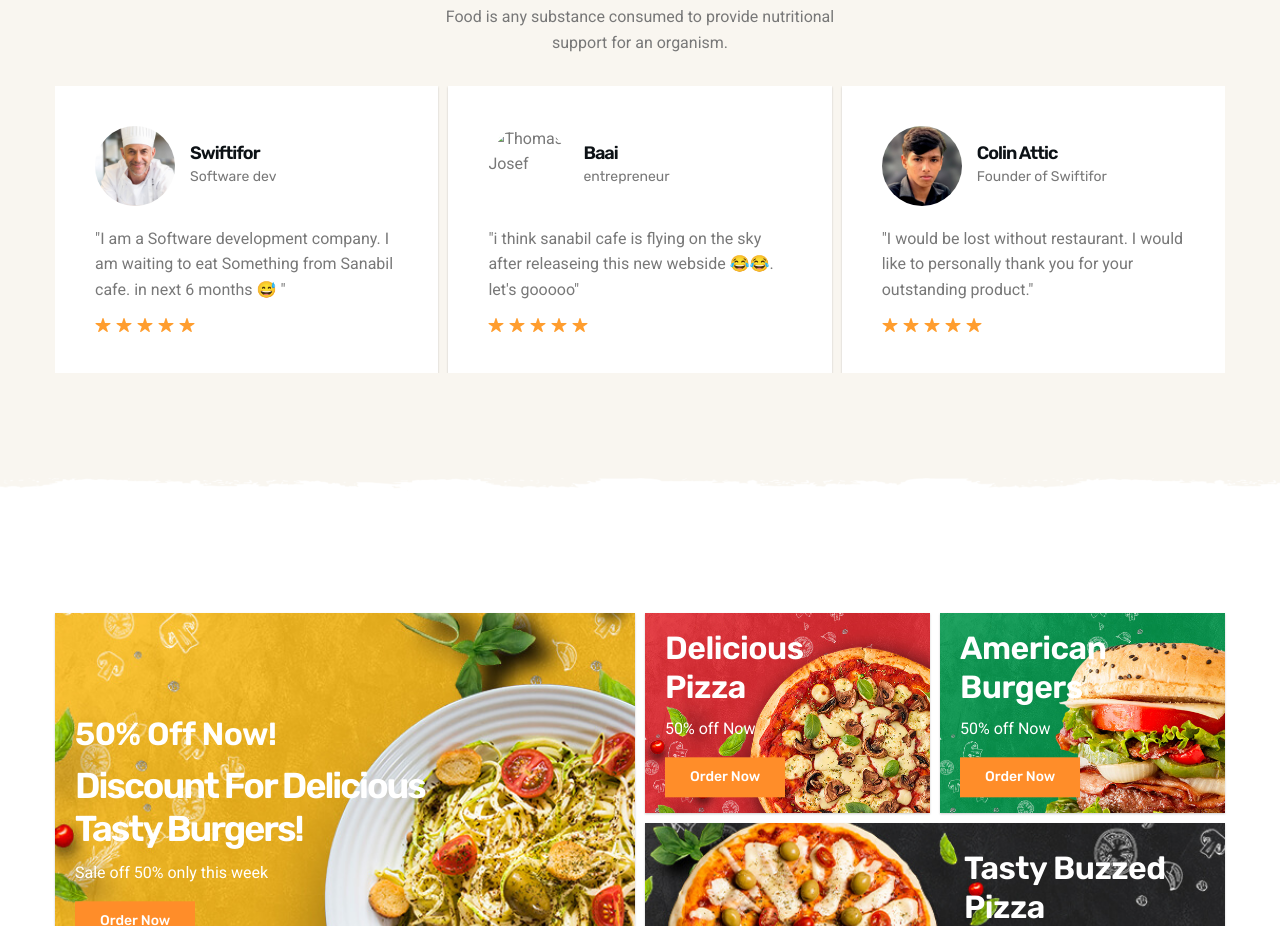
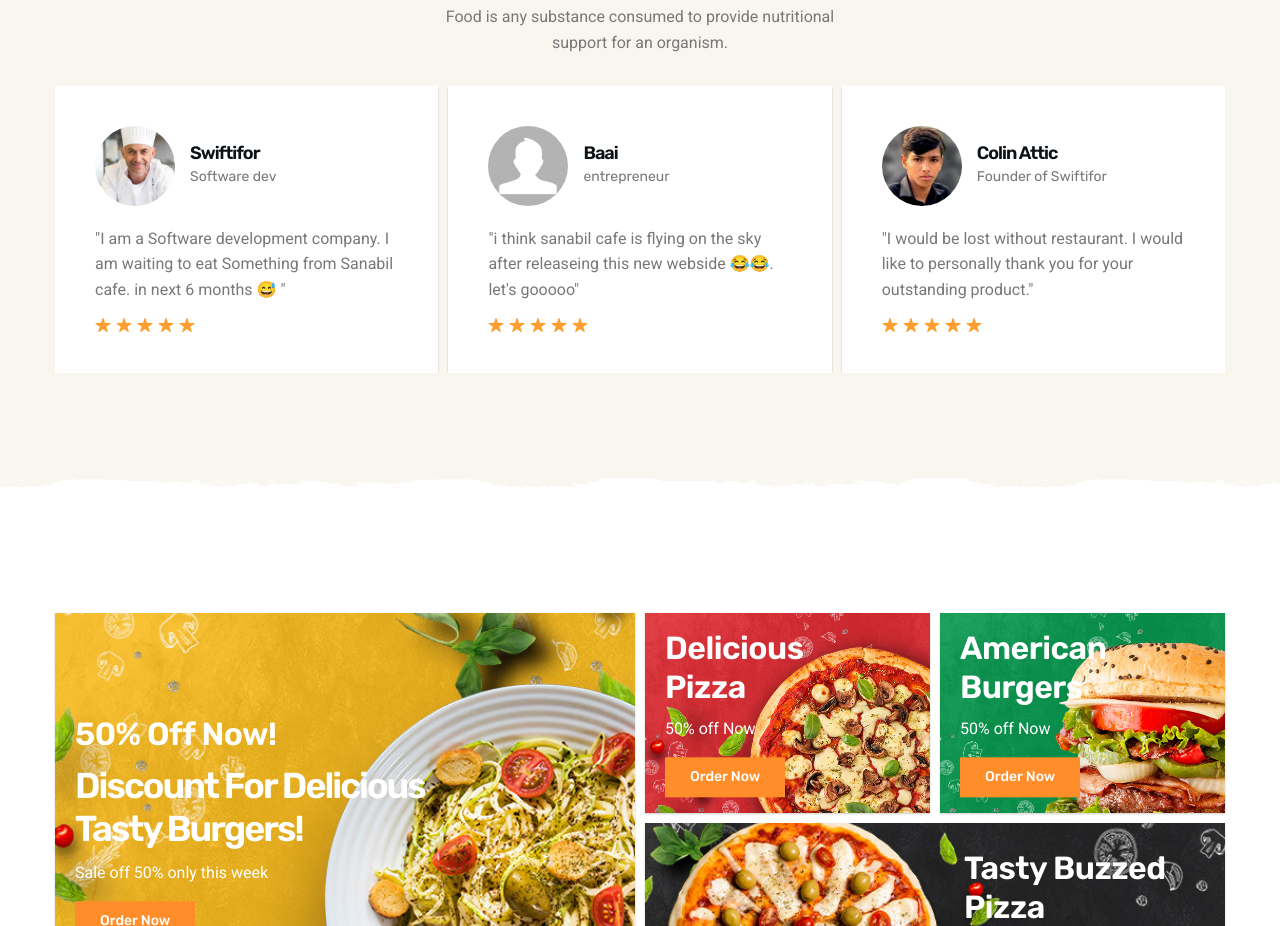
Before and after one commit to colinattic/sanabil-cafe3, a plain HTML site: page index.html in a window 1280 px wide. Shown: the part 5480-6406 px from the top of the page. Drawn offline with nearby package versions, Linux system fonts and the light colour scheme; a script that the page names is missing; files whose address does not match are found by name.

Commit message:
Update index.html

```diff
--- a/index.html
+++ b/index.html
@@ -2585,7 +2585,7 @@ transform: translateY(-10px);
                 <div class="profile-wrapper">
 
                   <figure class="avatar">
-                    <img src="avatar-85.jpeg" width="80" height="80" loading="lazy" alt="Thomas Josef">
+                    <img src="avatar-85.png" width="80" height="80" loading="lazy" alt="Thomas Josef">
                   </figure>
 
                   <div>
```
